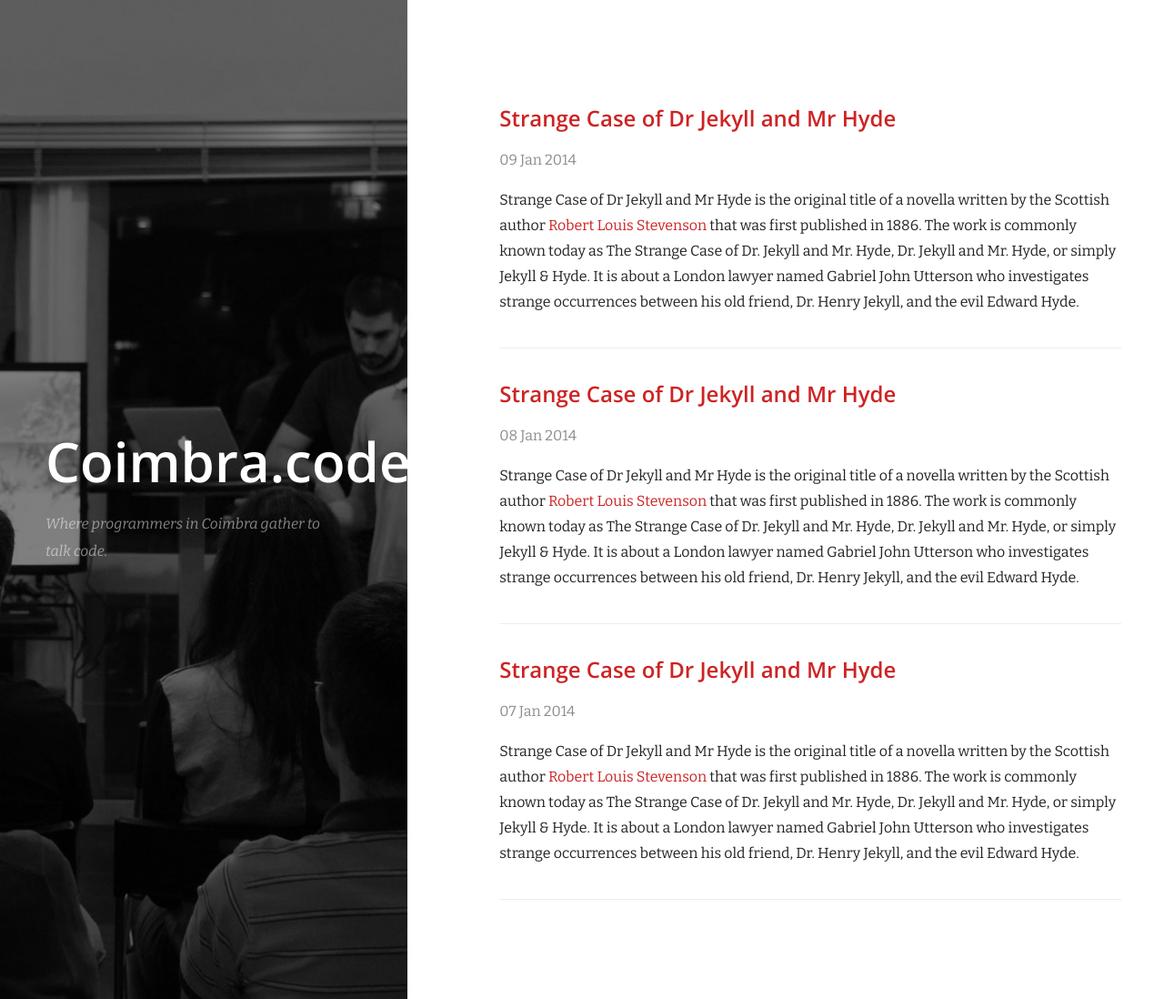
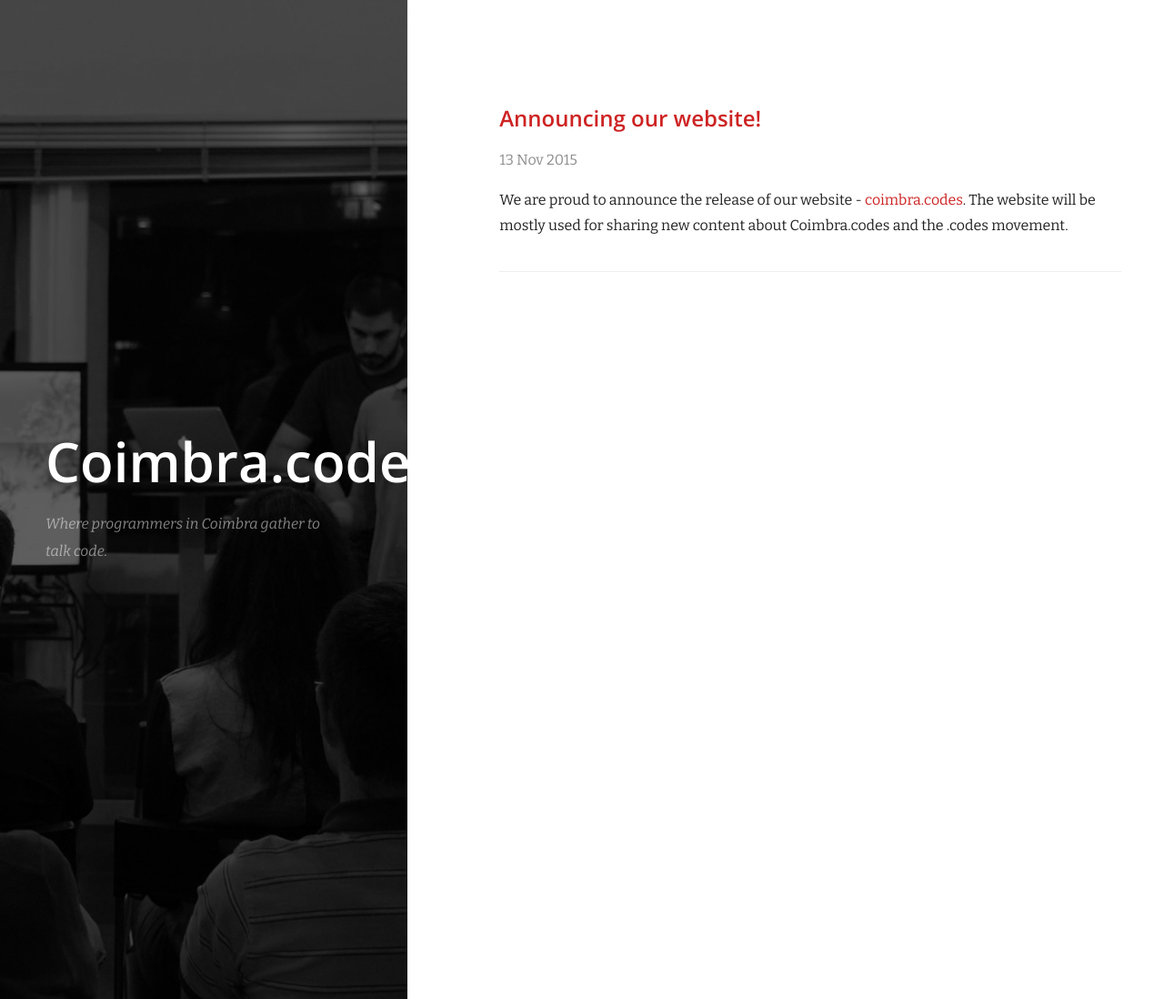
Before and after one commit to CoimbraCodes/coimbracodes.github.io, a Jekyll site: the page built from index.html, in a window 1280 px wide. Shown: the whole page at 91% size. Built offline with Jekyll 4.4.1, drawn with Linux system fonts in a browser that asks for light colours; nearby versions of some CDN libraries; Markdown is read by kramdown in place of the engine named in the settings.

Commit message:
Adds first article as well as little bits of work on the design.

```diff
--- a/_layouts/post.html
+++ b/_layouts/post.html
@@ -12,12 +12,6 @@
             Published
           </span>
           {{ page.date | date_to_string }}
-        </li>
-        <li>
-          <span>
-            Category
-          </span>
-          {{ page.categories }}
         </li>
       </ul>
     </div>
--- a/_posts/2014-01-07-welcome-to-jekyll.md
+++ /dev/null
@@ -1,34 +0,0 @@
----
-layout: post
-title: "Strange Case of Dr Jekyll and Mr Hyde"
-date: 2014-01-07 12:00:00
-categories: jekyll
-featured_image: /images/cover.jpg
----
-
-Strange Case of Dr Jekyll and Mr Hyde is the original title of a novella written by the Scottish author [Robert Louis Stevenson]() that was first published in 1886. The work is commonly known today as The Strange Case of Dr. Jekyll and Mr. Hyde, Dr. Jekyll and Mr. Hyde, or simply Jekyll & Hyde. It is about a London lawyer named Gabriel John Utterson who investigates strange occurrences between his old friend, Dr. Henry Jekyll, and the evil Edward Hyde.
-
-## Inspiration & Writing
-
-Stevenson had long been intrigued by the idea of how personalities can affect a human and how to incorporate the interplay of good and evil into a story. While still a teenager, he developed a script for a play about Deacon Brodie, which he later reworked with the help of W. E. Henley and saw produced for the first time in 1882. In early 1884 he wrote the short story "Markheim", which he revised in 1884 for publication in a Christmas annual. One night in late September or early October 1885, possibly while he was still revising "Markheim," Stevenson had a dream, and upon wakening had the intuition for two or three scenes that would appear in the story. Biographer Graham Balfour quoted Stevenson's wife Fanny Stevenson:
-
-> "In the small hours of one morning, I was awakened by cries of horror from Louis. Thinking he had a nightmare, I awakened him. He said angrily: 'Why did you wake me? I was dreaming a fine bogey tale.' I had awakened him at the first transformation scene."
-
-## Main Characters
-
-The story revolves around **8 main characters**:
-
-- Dr. Henry Jekyll/Edward Hyde
-- Mr. Gabriel John Utterson
-- Richard Enfield
-- Dr. Hastie Lanyon
-- Mr. Poole
-- Inspector Newcomen
-- Sir Danvers Carew
-- Maid
-
-## Reception
-
-Strange Case of Dr Jekyll and Mr Hyde was an immediate success and is one of Stevenson's best-selling works. Stage adaptations began in Boston and London and soon moved all across England and then towards his home Scotland within a year of its publication and it has gone on to inspire scores of major film and stage performances.
-
-The Strange Case of Dr Jekyll and Mr Hyde was initially sold as a paperback for one shilling in the UK and one dollar in the U.S. The American publisher issued the book on 5 January 1886, four days before the first appearance of the UK edition issued by Longmans; Scribner's published 3000 copies, only 1250 of them bound in cloth. Initially stores would not stock it until a review appeared in The Times, on 25 January 1886, giving it a favourable reception. Within the next six months, close to forty thousand copies were sold. The book's success was probably due more to the "moral instincts of the public" than any perception of its artistic merits; it was widely read by those who never otherwise read fiction, quoted in pulpit sermons and in religious papers. By 1901 it was estimated to have sold over 250,000 copies.
--- a/_posts/2014-01-08-welcome-to-jekyll.md
+++ /dev/null
@@ -1,34 +0,0 @@
----
-layout: post
-title: "Strange Case of Dr Jekyll and Mr Hyde"
-date: 2014-01-08 12:00:00
-categories: jekyll
-featured_image: /images/cover.jpg
----
-
-Strange Case of Dr Jekyll and Mr Hyde is the original title of a novella written by the Scottish author [Robert Louis Stevenson]() that was first published in 1886. The work is commonly known today as The Strange Case of Dr. Jekyll and Mr. Hyde, Dr. Jekyll and Mr. Hyde, or simply Jekyll & Hyde. It is about a London lawyer named Gabriel John Utterson who investigates strange occurrences between his old friend, Dr. Henry Jekyll, and the evil Edward Hyde.
-
-## Inspiration & Writing
-
-Stevenson had long been intrigued by the idea of how personalities can affect a human and how to incorporate the interplay of good and evil into a story. While still a teenager, he developed a script for a play about Deacon Brodie, which he later reworked with the help of W. E. Henley and saw produced for the first time in 1882. In early 1884 he wrote the short story "Markheim", which he revised in 1884 for publication in a Christmas annual. One night in late September or early October 1885, possibly while he was still revising "Markheim," Stevenson had a dream, and upon wakening had the intuition for two or three scenes that would appear in the story. Biographer Graham Balfour quoted Stevenson's wife Fanny Stevenson:
-
-> "In the small hours of one morning, I was awakened by cries of horror from Louis. Thinking he had a nightmare, I awakened him. He said angrily: 'Why did you wake me? I was dreaming a fine bogey tale.' I had awakened him at the first transformation scene."
-
-## Main Characters
-
-The story revolves around **8 main characters**:
-
-- Dr. Henry Jekyll/Edward Hyde
-- Mr. Gabriel John Utterson
-- Richard Enfield
-- Dr. Hastie Lanyon
-- Mr. Poole
-- Inspector Newcomen
-- Sir Danvers Carew
-- Maid
-
-## Reception
-
-Strange Case of Dr Jekyll and Mr Hyde was an immediate success and is one of Stevenson's best-selling works. Stage adaptations began in Boston and London and soon moved all across England and then towards his home Scotland within a year of its publication and it has gone on to inspire scores of major film and stage performances.
-
-The Strange Case of Dr Jekyll and Mr Hyde was initially sold as a paperback for one shilling in the UK and one dollar in the U.S. The American publisher issued the book on 5 January 1886, four days before the first appearance of the UK edition issued by Longmans; Scribner's published 3000 copies, only 1250 of them bound in cloth. Initially stores would not stock it until a review appeared in The Times, on 25 January 1886, giving it a favourable reception. Within the next six months, close to forty thousand copies were sold. The book's success was probably due more to the "moral instincts of the public" than any perception of its artistic merits; it was widely read by those who never otherwise read fiction, quoted in pulpit sermons and in religious papers. By 1901 it was estimated to have sold over 250,000 copies.
--- /dev/null
+++ b/_posts/2014-01-09-website-announcement.md
@@ -0,0 +1,11 @@
+---
+layout: post
+title: "Announcing our website!"
+date: 2015-11-13 12:00:00
+categories:
+featured_image: /images/coimbracodestest.jpg
+---
+
+We are proud to announce the release of our website - [coimbra.codes](http://coimbra.codes). The website will be mostly used for sharing new content about Coimbra.codes and the .codes movement.
+
+Soon, we will publish a cookbook (together with a pack) with information about the .codes movement. This will include not only our Manifesto, but also a guide on how to organize a .codes event.
--- a/_posts/2014-01-09-welcome-to-jekyll.md
+++ /dev/null
@@ -1,34 +0,0 @@
----
-layout: post
-title: "Strange Case of Dr Jekyll and Mr Hyde"
-date: 2014-01-09 12:00:00
-categories: jekyll
-featured_image: /images/cover.jpg
----
-
-Strange Case of Dr Jekyll and Mr Hyde is the original title of a novella written by the Scottish author [Robert Louis Stevenson]() that was first published in 1886. The work is commonly known today as The Strange Case of Dr. Jekyll and Mr. Hyde, Dr. Jekyll and Mr. Hyde, or simply Jekyll & Hyde. It is about a London lawyer named Gabriel John Utterson who investigates strange occurrences between his old friend, Dr. Henry Jekyll, and the evil Edward Hyde.
-
-## Inspiration & Writing
-
-Stevenson had long been intrigued by the idea of how personalities can affect a human and how to incorporate the interplay of good and evil into a story. While still a teenager, he developed a script for a play about Deacon Brodie, which he later reworked with the help of W. E. Henley and saw produced for the first time in 1882. In early 1884 he wrote the short story "Markheim", which he revised in 1884 for publication in a Christmas annual. One night in late September or early October 1885, possibly while he was still revising "Markheim," Stevenson had a dream, and upon wakening had the intuition for two or three scenes that would appear in the story. Biographer Graham Balfour quoted Stevenson's wife Fanny Stevenson:
-
-> "In the small hours of one morning, I was awakened by cries of horror from Louis. Thinking he had a nightmare, I awakened him. He said angrily: 'Why did you wake me? I was dreaming a fine bogey tale.' I had awakened him at the first transformation scene."
-
-## Main Characters
-
-The story revolves around **8 main characters**:
-
-- Dr. Henry Jekyll/Edward Hyde
-- Mr. Gabriel John Utterson
-- Richard Enfield
-- Dr. Hastie Lanyon
-- Mr. Poole
-- Inspector Newcomen
-- Sir Danvers Carew
-- Maid
-
-## Reception
-
-Strange Case of Dr Jekyll and Mr Hyde was an immediate success and is one of Stevenson's best-selling works. Stage adaptations began in Boston and London and soon moved all across England and then towards his home Scotland within a year of its publication and it has gone on to inspire scores of major film and stage performances.
-
-The Strange Case of Dr Jekyll and Mr Hyde was initially sold as a paperback for one shilling in the UK and one dollar in the U.S. The American publisher issued the book on 5 January 1886, four days before the first appearance of the UK edition issued by Longmans; Scribner's published 3000 copies, only 1250 of them bound in cloth. Initially stores would not stock it until a review appeared in The Times, on 25 January 1886, giving it a favourable reception. Within the next six months, close to forty thousand copies were sold. The book's success was probably due more to the "moral instincts of the public" than any perception of its artistic merits; it was widely read by those who never otherwise read fiction, quoted in pulpit sermons and in religious papers. By 1901 it was estimated to have sold over 250,000 copies.
```
Also changed, not shown: images/coimbracodestest.jpg.
